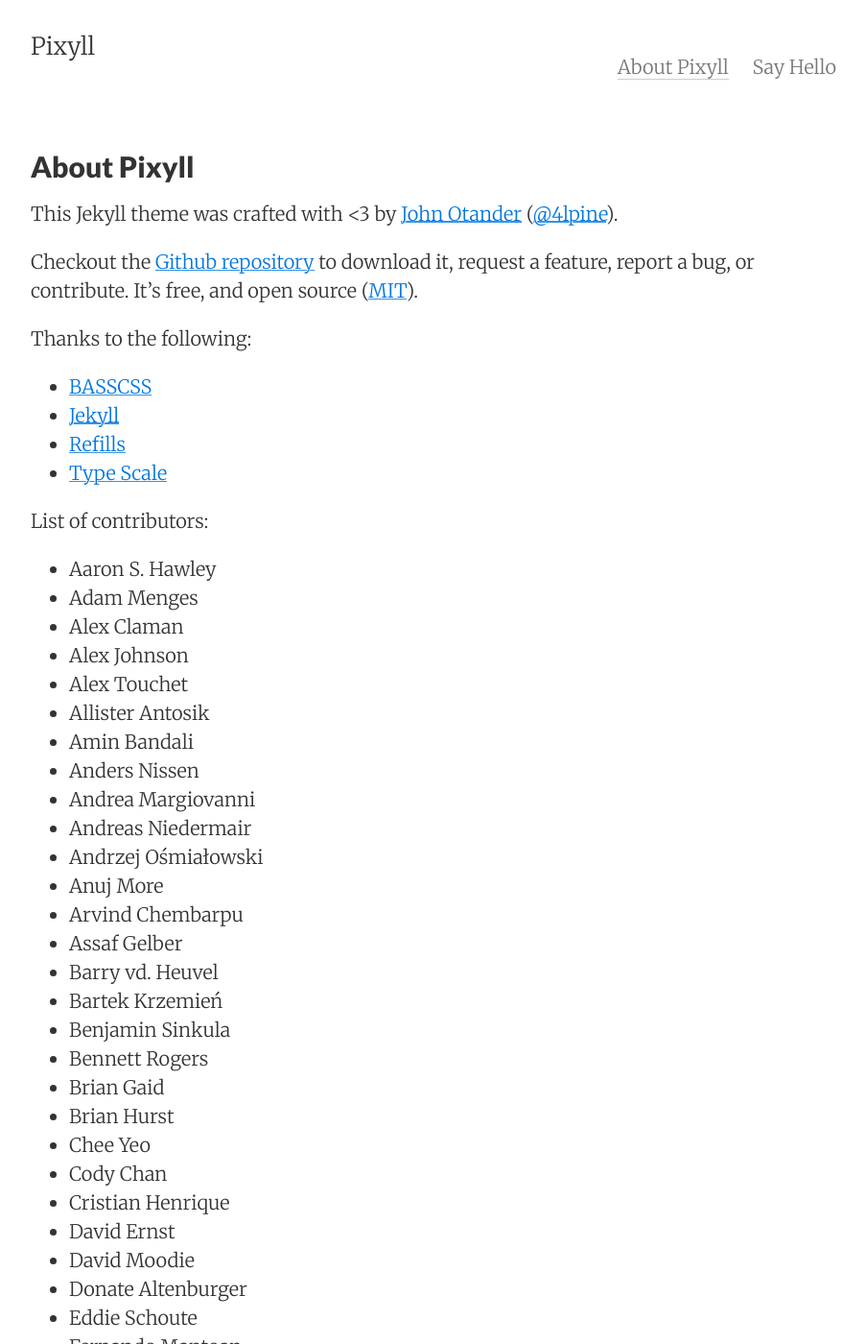
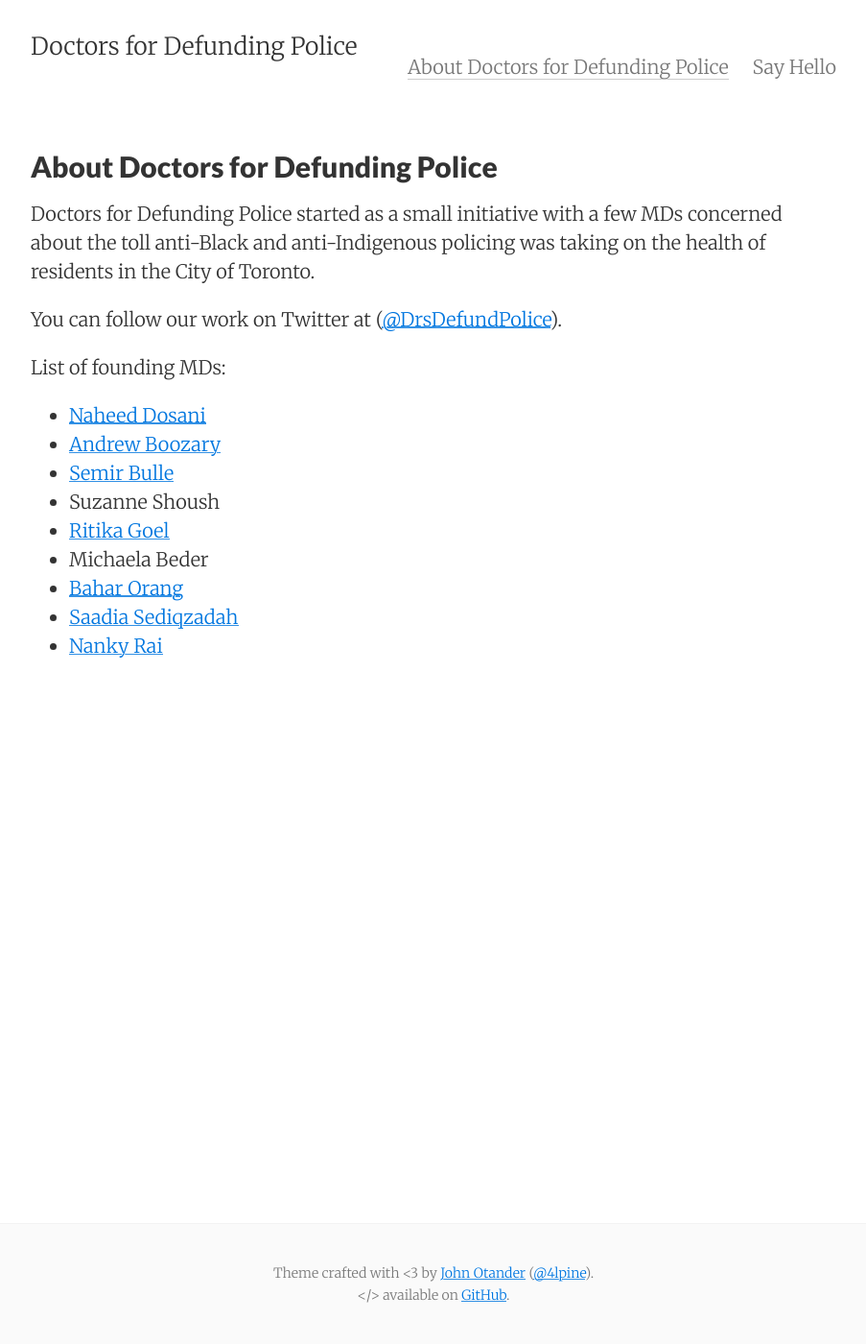
Before and after one commit to drsdefundpolice/drsdefundpolice.github.io, a Jekyll site: the page built from about.md, in a window 1280 px wide and 1400 px high. Shown: the whole window at 96% size, without its empty margins (188-1091 px from the left). Built offline with Jekyll 4.4.1, drawn with Linux system fonts in a browser that asks for light colours; some of the changed text lies outside the part shown.

Commit message:
Adding some details

```diff
--- a/_config.yml
+++ b/_config.yml
@@ -1,10 +1,10 @@
 # Site settings
-title:       Pixyll
-email:       your_email@example.com
-author:      John Otander
+title:       Doctors for Defunding Police
+email:       doctorsfordefundingpolice@gmail.com
+author:      DFDP Toronto Chapter
 description: "A simple, beautiful theme for Jekyll that emphasizes content rather than aesthetic fluff."
 baseurl:     ""
-url:         "http://pixyll.com"
+url:         "http://doctorsfordefundingpolice.com"
 date_format: "%b %-d, %Y"
 header_pages:
  - about.md
--- a/about.md
+++ b/about.md
@@ -1,94 +1,22 @@
 ---
 layout: page
-title: About Pixyll
+title: About Doctors for Defunding Police
 permalink: /about/
 tags: about
 ---
 
-This Jekyll theme was crafted with <3 by [John Otander](http://johnotander.com)
-([@4lpine](https://twitter.com/4lpine)).
+Doctors for Defunding Police started as a small initiative with a few MDs concerned about the toll anti-Black and anti-Indigenous policing was taking on the health of residents in the City of Toronto.
 
-Checkout the [Github repository](https://github.com/johnotander/pixyll) to download it,
-request a feature, report a bug, or contribute. It's free, and open source
-([MIT](http://opensource.org/licenses/MIT)).
+You can follow our work on Twitter at ([@DrsDefundPolice](https://twitter.com/DrsDefundPolice)).
 
-Thanks to the following:
+List of founding MDs:
 
-* [BASSCSS](http://basscss.com)
-* [Jekyll](http://jekyllrb.com)
-* [Refills](http://refills.bourbon.io/)
-* [Type Scale](http://type-scale.com/)
-
-List of contributors:
-
-- Aaron S. Hawley
-- Adam Menges
-- Alex Claman
-- Alex Johnson
-- Alex Touchet
-- Allister Antosik
-- Amin Bandali
-- Anders Nissen
-- Andrea Margiovanni
-- Andreas Niedermair
-- Andrzej Ośmiałowski
-- Anuj More
-- Arvind Chembarpu
-- Assaf Gelber
-- Barry vd. Heuvel
-- Bartek Krzemień
-- Benjamin Sinkula
-- Bennett Rogers
-- Brian Gaid
-- Brian Hurst
-- Chee Yeo
-- Cody Chan
-- Cristian Henrique
-- David Ernst
-- David Moodie
-- Donate Altenburger
-- Eddie Schoute
-- Fernando Mantoan
-- Gurchet Rai
-- Harish Narayanan
-- Jack Platten
-- Jehan Tremback
-- Jiaxi Gu (Isaac)
-- John Otander
-- Jordan Danielewski
-- Josh Buxton
-- Kirill Kulikov
-- Kyle Maxwell
-- Marta Sztybor
-- Martin Wagner
-- Matthew Graybosch
-- Maxim Tsoy
-- Mete Balci
-- Mike Lloyd
-- Mikhail Grachev
-- mindwind
-- Nick Rakochy
-- Nikolay Georgiev
-- Noel Bautista
-- Oliver Hamlet
-- Onur (e0i)
-- Praveer Gupta
-- Rassol (Karmeye)
-- Renato Fialho
-- Ricky Han
-- Roberto Pesando
-- Ryan Jacobs
-- Scott Martin
-- Selim Eren Bekçe
-- Shruti Rijhwani
-- Steef Hegeman
-- Tehmasp Chaudhri
-- Thomas Galvin
-- Timothy Gu
-- Tom Kraak
-- Vishnu Ks
-- Vladislav Arbatov
-- Wilfred Hughes
-- Yaroslav Yadrishnikov
-- Yee Chie Tu
-- Yeou Chien
+- [Naheed Dosani](https://twitter.com/NaheedD)
+- [Andrew Boozary](https://twitter.com/drandrewb)
+- [Semir Bulle](https://twitter.com/SemirBulle)
+- Suzanne Shoush
+- [Ritika Goel](https://twitter.com/RitikaGoelTO)
+- Michaela Beder
+- [Bahar Orang](https://twitter.com/baharoh)
+- [Saadia Sediqzadah](https://twitter.com/saadia_sediq)
+- [Nanky Rai](https://twitter.com/NankyRai)
```
Also changed, not shown: 404.md (+1 -1 lines).
